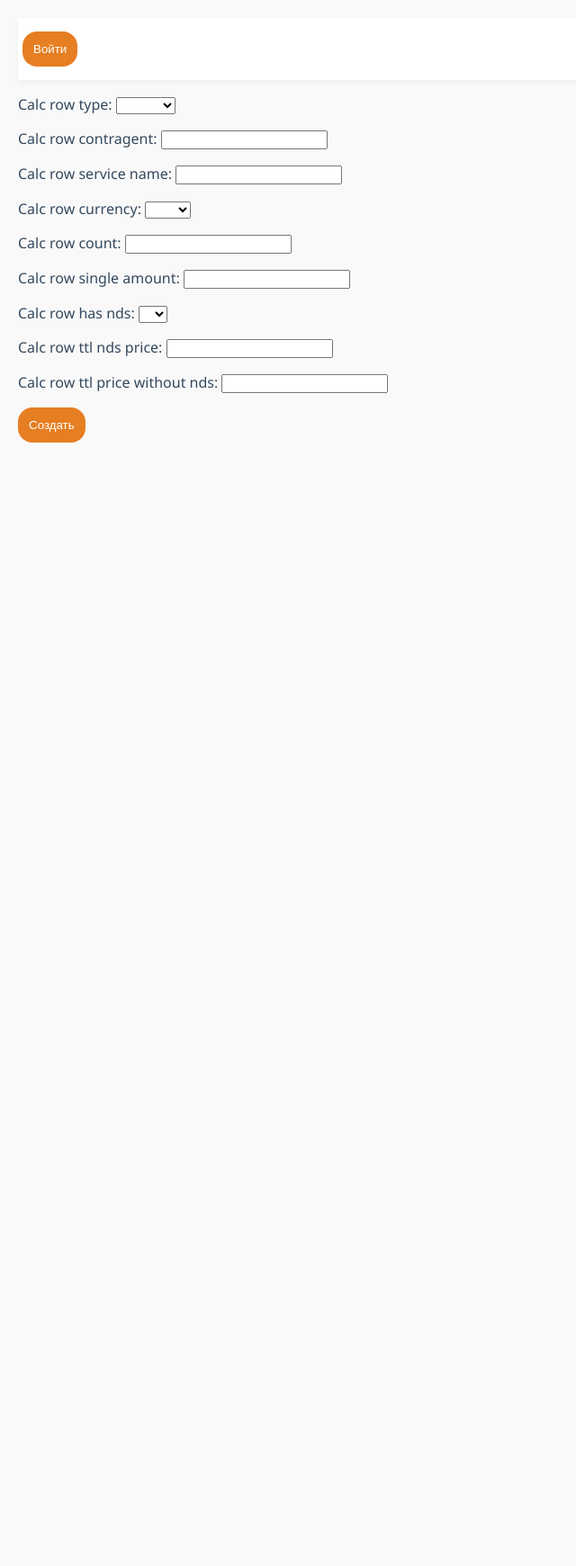
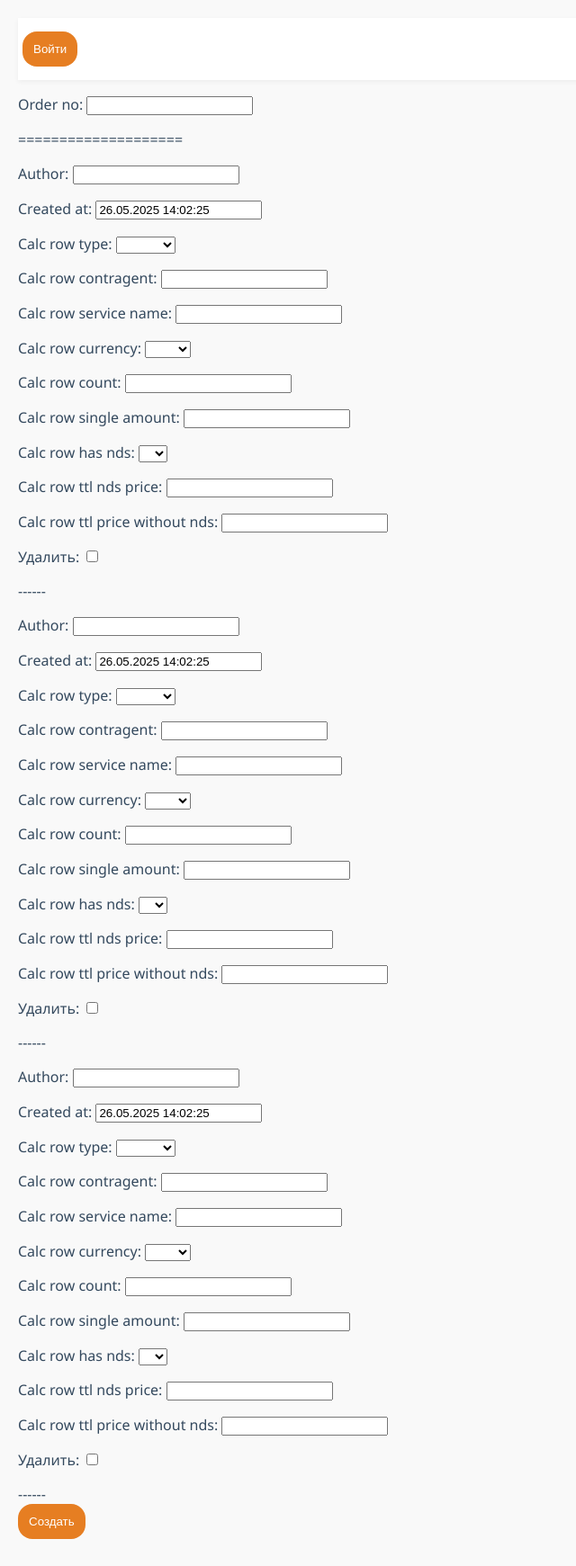
Before and after one commit to vestrik/swift_django, a Django app: page /calculation_sheet/create in a window 1280 px wide. Shown: the whole page at 90% size, without its empty margins (0-640 px from the left). Before the commit the page ends 492 px from the top, so only its background shows below. Run offline with Django 5.2, Linux system fonts and the light colour scheme.

Commit message:
Formset для заявки и доходов/расходов

```diff
--- a/swift_django/calculation_sheet/forms.py
+++ b/swift_django/calculation_sheet/forms.py
@@ -1,4 +1,4 @@
-from .models import CalculationSheetRow
+from .models import CalculationSheetRow, CalculationSheet
 from django.forms import ModelForm
 
 class CalculationSheetRowForm(ModelForm):
@@ -6,3 +6,8 @@ class CalculationSheetRowForm(ModelForm):
         model = CalculationSheetRow
         fields = ['calc_row_type', 'calc_row_contragent', 'calc_row_service_name', 'calc_row_currency', 'calc_row_count',
                   'calc_row_single_amount', 'calc_row_has_nds', 'calc_row_ttl_nds_price', 'calc_row_ttl_price_without_nds']
+
+class CalculationSheetForm(ModelForm):
+    class Meta:
+        model = CalculationSheet
+        fields = ['order_no']
--- a/swift_django/calculation_sheet/models.py
+++ b/swift_django/calculation_sheet/models.py
@@ -1,5 +1,6 @@
 from django.db import models
 from django.utils import timezone
+from django.utils.text import slugify
 
 # Create your models here.
 
@@ -28,7 +29,19 @@ class CalculationSheet(models.Model):
     author = models.CharField(max_length=100)
     created_at = models.DateTimeField(default=timezone.now)
     slug = models.SlugField(max_length=200, editable=False)
-    order_no = models.CharField(max_length=100)
+    order_no = models.CharField(max_length=100, blank=False, null=True)
+    calc_sheet_no = models.CharField(max_length=100, blank=False, null=True)
+
+    def __str__(self):
+        return self.order_no
+
+    def save(self, *args, **kwargs):
+        self.slug = slugify(f'{self.order_no}_{self.calc_sheet_no}', allow_unicode=True)
+        super(CalculationSheet, self).save(*args, **kwargs)
+
+    class Meta:
+        verbose_name = 'Расчетный лист'
+        verbose_name_plural = 'Расчетный лист'
 
 
 class CalculationSheetRow(models.Model):
@@ -44,3 +57,10 @@ class CalculationSheetRow(models.Model):
     calc_row_has_nds = models.CharField(max_length=1, choices=HAS_NDS_CHOICES, blank=False)
     calc_row_ttl_nds_price = models.DecimalField(max_digits=10, decimal_places=2)
     calc_row_ttl_price_without_nds = models.DecimalField(max_digits=10, decimal_places=2)
+
+    def __str__(self):
+        return f'{self.calculation_sheet} {CalculationSheet.objects.get(id=self.calculation_sheet_id).calc_sheet_no} {self.calc_row_type} {self.calc_row_contragent}'
+
+    class Meta:
+        verbose_name = 'Доход/Расход'
+        verbose_name_plural = 'Доход/Расход'
--- a/swift_django/calculation_sheet/templates/calculation_sheet/create_calculation_sheet.html
+++ b/swift_django/calculation_sheet/templates/calculation_sheet/create_calculation_sheet.html
@@ -4,10 +4,21 @@
 <div class="create-calculation-sheet">
     <form method="post" enctype="multipart/form-data">
         {% csrf_token %}
-        {{form.as_p}}
-        <div class="create-btn">
-            <button class="base_button" type="submit">Создать</button>
+        {{ calc_sheet_form.as_p }}
+        <span>====================</span>
+        {{ row_formset.management_form }}
+
+        <div id="formset">
+            {% for row_form in row_formset %}
+                <div class="form-row">
+                    {{row_form.as_p}}
+                </div>
+                <span>------</span>
+            {% endfor %}
         </div>
+        <button class="base_button" type="submit">Создать</button>
+
     </form>
 </div>
+
 {% endblock %}
--- a/swift_django/calculation_sheet/views.py
+++ b/swift_django/calculation_sheet/views.py
@@ -1,22 +1,34 @@
 from django.shortcuts import render, redirect
+from django.forms import  inlineformset_factory
 
-from .forms import CalculationSheetRowForm
-from .models import CalculationSheet
+from .forms import CalculationSheetForm
+from .models import CalculationSheet, CalculationSheetRow
 
 # Create your views here.
 
 def home(request):
+    """ Домашняя страница """
+
     calc_sheets = CalculationSheet.objects.all()
     return render(request, 'calculation_sheet/calculation_sheet_list.html', {'calc_sheets': calc_sheets})
 
 def create_calculation_sheet(request):
+    """ Создаем расчетный лист """
+
+    # Formset
+    CalculationSheetRowFormSet = inlineformset_factory(parent_model=CalculationSheet, model=CalculationSheetRow,
+        fields='__all__', extra=3)
+
     if request.method == 'POST':
-        form = CalculationSheetRowForm(request.POST)
-        if form.is_valid():
-            instance = form.save(commit=False)
-            instance.author = request.user
-            instance.save()
-            return redirect('calculation_sheet:home')
+        calc_sheet_form = CalculationSheetForm(request.POST)
+        row_formset = CalculationSheetRowFormSet(request.POST)
+        if calc_sheet_form.is_valid():
+            instance = calc_sheet_form.save()
+            row_formset = CalculationSheetRowFormSet(request.POST, instance=instance)
+            if row_formset.is_valid():
+                row_formset.save()
+                return redirect('calculation_sheet:home')
     else:
-        form = CalculationSheetRowForm()
-        return render(request, 'calculation_sheet/create_calculation_sheet.html', {'form': form})
+        row_formset = CalculationSheetRowFormSet()
+        calc_sheet_form = CalculationSheetForm()
+        return render(request, 'calculation_sheet/create_calculation_sheet.html', {'calc_sheet_form': calc_sheet_form, 'row_formset': row_formset})
```
Also changed, not shown: swift_django/calculation_sheet/migrations/0002_alter_calculationsheet_options_and_more.py (added).
